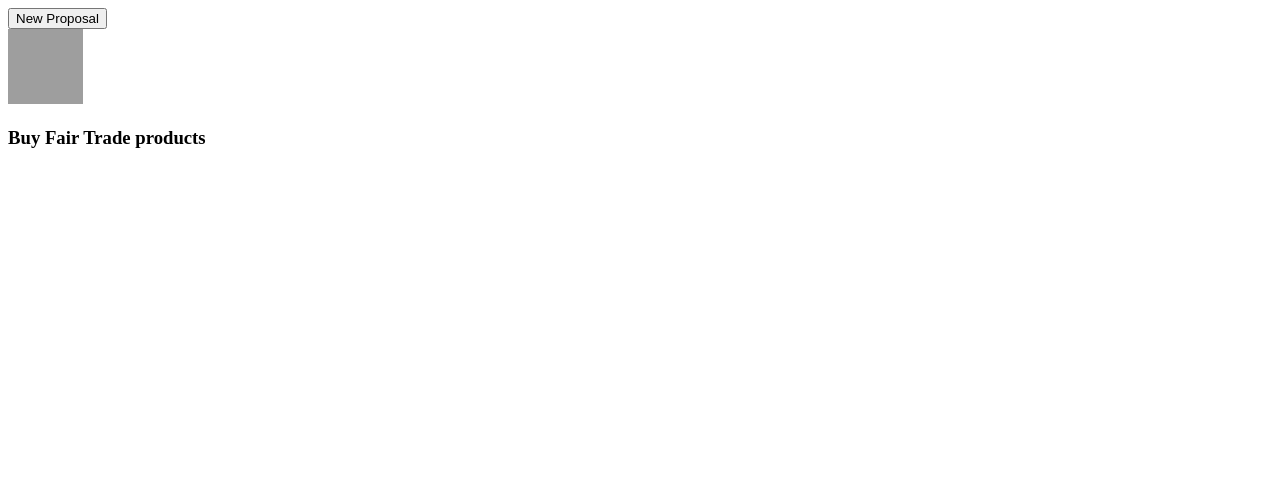
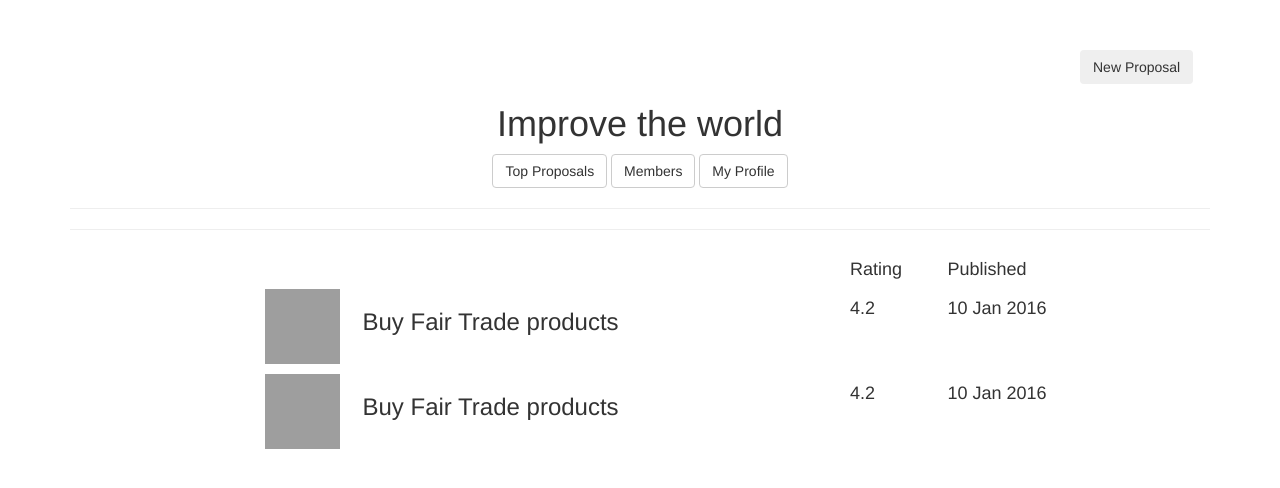
Before and after one commit to Cmlsltnl/shared-goals, a Django app: page /goal/ in a window 1280 px wide. Shown: the top 488 px of the page. Run offline with Django 3.2, Linux system fonts and the light colour scheme; some libraries are stand-ins or nearby versions; grey boxes are pictures that could not be loaded.

Commit message:
Statically load css

```diff
--- /dev/null
+++ b/shared_goal/goal/static/goal/goal.css
@@ -0,0 +1,11 @@
+body {
+  padding-top: 50px;
+}
+
+.proposal {
+    padding-bottom: 10px;
+}
+
+.btn-new-proposal {
+    padding-left: 50px;
+}
--- a/shared_goal/goal/templates/goal/goal.html
+++ b/shared_goal/goal/templates/goal/goal.html
@@ -1,8 +1,10 @@
+{% load staticfiles %}
 <!DOCTYPE html>
 <html>
   <head>
     <title>Shared Goal</title>
-  </head>
+    <link href="http://maxcdn.bootstrapcdn.com/bootstrap/3.3.6/css/bootstrap.min.css" rel="stylesheet">
+    <link href="{% static 'goal/goal.css' %}" rel="stylesheet"><script src="https://ajax.googleapis.com/ajax/libs/jquery/1.12.0/jquery.min.js" type="text/javascript"></script><script src="http://maxcdn.bootstrapcdn.com/bootstrap/3.3.6/js/bootstrap.min.js" type="text/javascript"></script></head>
   <body>
     <div class="container">
       <div class="row">
@@ -13,10 +15,53 @@
       </div>
       <div class="row">
         <div class="text-center">
-          <div class="proposal-header">
-            <img class="proposal-img" height="75" src="http://i27.photobucket.com/albums/c193/sally_anne_/Fairtrade/mark_colour_vertical.jpg" width="75">
-            <h3 class="proposal-title">Buy Fair Trade products</h3>
+          <h1>Improve the world</h1>
+          <div class="button-grp">
+            <button class="btn btn-default">Top Proposals</button>
+            <button class="btn btn-default">Members</button>
+            <button class="btn btn-default">My Profile</button>
           </div>
+        </div>
+      </div>
+      <hr>
+      <hr>
+      <div class="row">
+        <div class="col-md-8"></div>
+        <div class="col-md-1">
+          <h4>Rating</h4>
+        </div>
+        <div class="col-md-2">
+          <h4>Published</h4>
+        </div>
+      </div>
+      <div class="row proposal">
+        <div class="col-md-2"></div>
+        <div class="col-md-1">
+          <img height="75" src="http://i27.photobucket.com/albums/c193/sally_anne_/Fairtrade/mark_colour_vertical.jpg" width="75">
+        </div>
+        <div class="col-md-5">
+          <h3>Buy Fair Trade products</h3>
+        </div>
+        <div class="col-md-1">
+          <h4>4.2</h4>
+        </div>
+        <div class="col-md-2">
+          <h4>10 Jan 2016</h4>
+        </div>
+      </div>
+      <div class="row proposal">
+        <div class="col-md-2"></div>
+        <div class="col-md-1">
+          <img height="75" src="http://i27.photobucket.com/albums/c193/sally_anne_/Fairtrade/mark_colour_vertical.jpg" width="75">
+        </div>
+        <div class="col-md-5">
+          <h3>Buy Fair Trade products</h3>
+        </div>
+        <div class="col-md-1">
+          <h4>4.2</h4>
+        </div>
+        <div class="col-md-2">
+          <h4>10 Jan 2016</h4>
         </div>
       </div>
     </div>
```
Also changed, not shown: shared_goal/goal/templates/goal/goal.py (+57 -60 lines).
